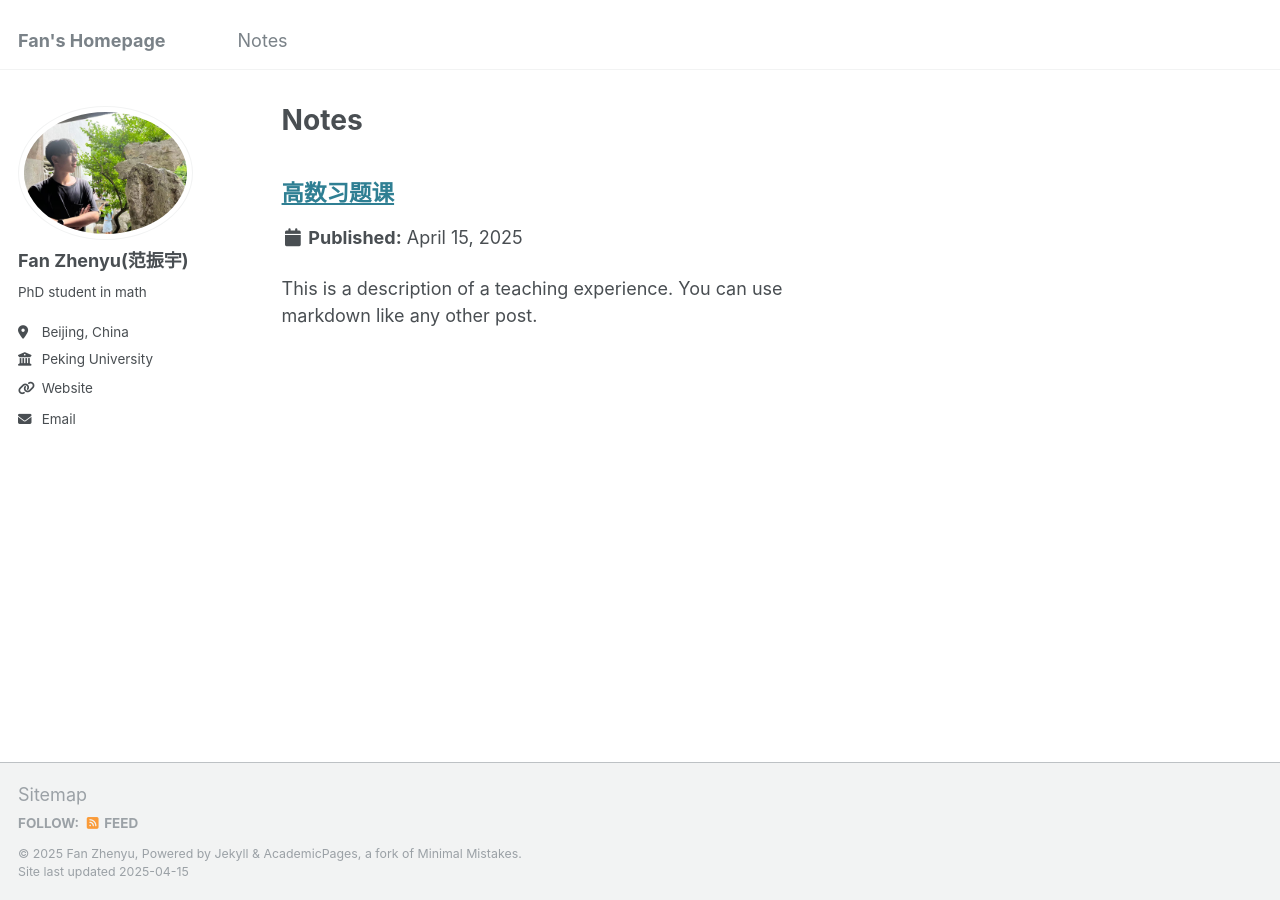
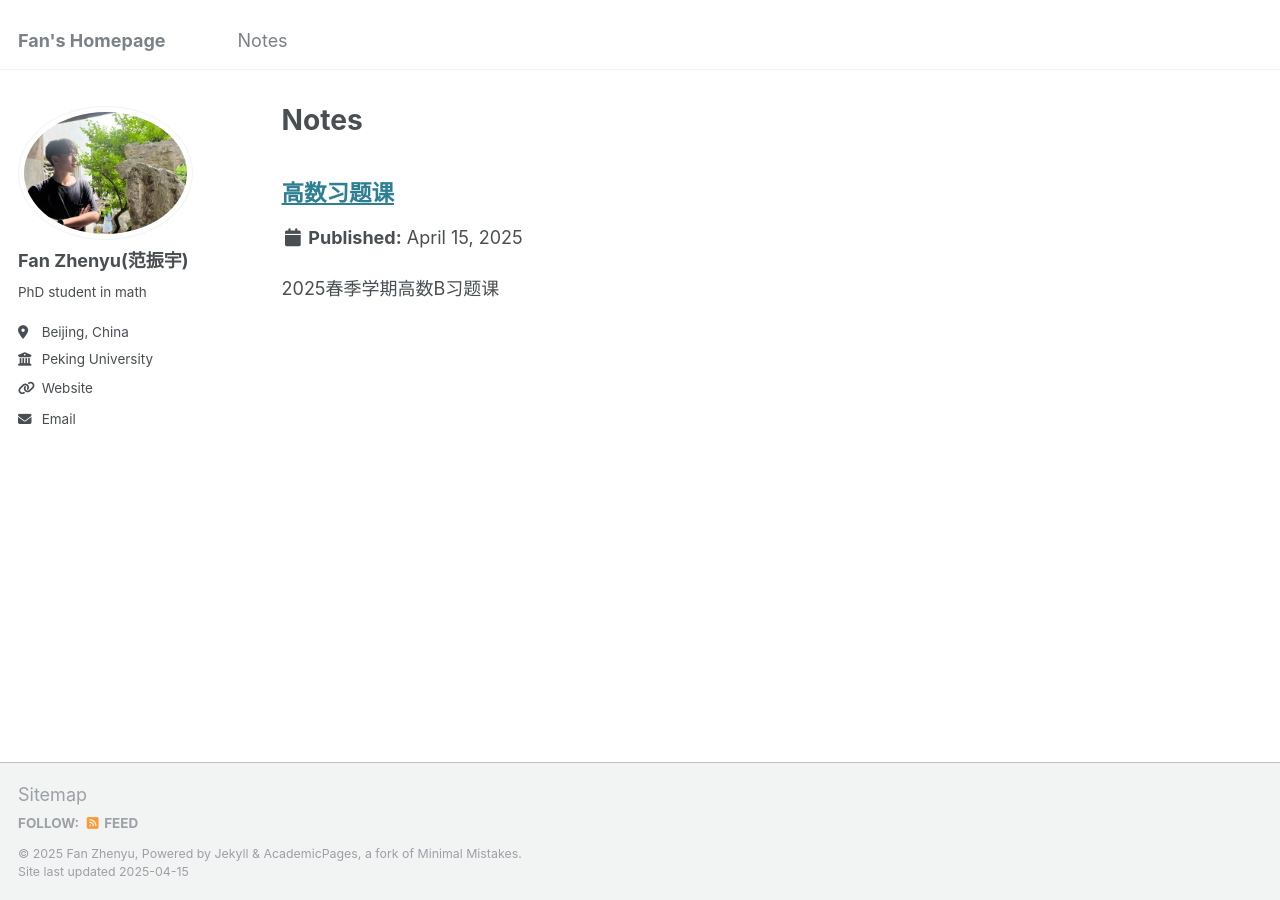
Before and after one commit to fanzymath/fanzymath.github.io, a Jekyll site: the page built from _pages/notes.html, in a window 1280 px wide. Built offline with Jekyll 4.4.1, drawn with Linux system fonts in a browser that asks for light colours.

Commit message:
Update 2025-exercise-class-notes.md

```diff
--- a/_notes/2025-exercise-class-notes.md
+++ b/_notes/2025-exercise-class-notes.md
@@ -7,7 +7,7 @@ venue: "Peking University"
 location: "Beijing"
 ---
 
-This is a description of a teaching experience. You can use markdown like any other post.
+2025春季学期高数B习题课
 
-4.22 数项级数
-======
+4/22 数项级数
+------
```
